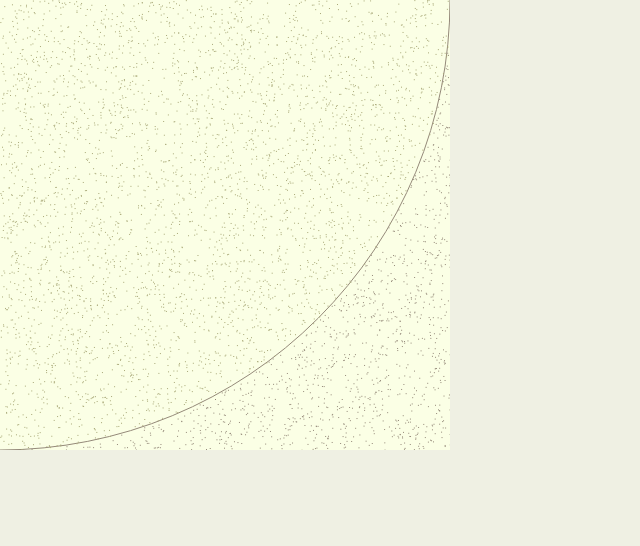
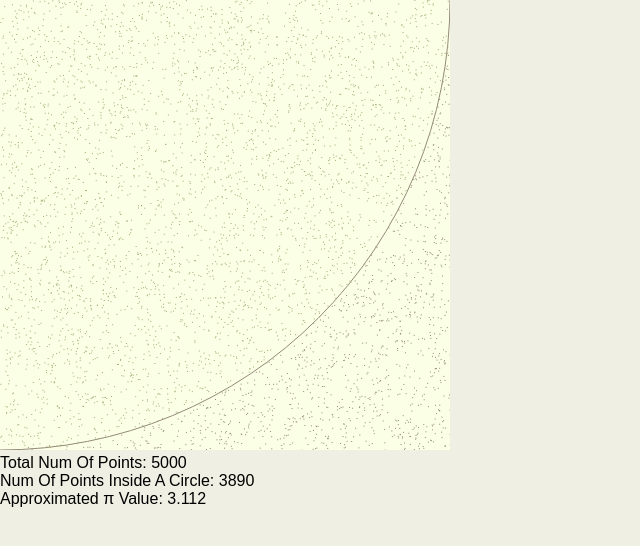
Before and after one commit to evvvvr/Monte-Carlo-Ilustrated, a plain HTML site: page index.html in a window 1280 px wide. Shown: the whole page, without its empty margins (0-640 px from the left). Drawn offline with Linux system fonts and the light colour scheme; animation ran at ten frames a second.

Commit message:
Show estimated Pi value as well as num of points in circle and outside of it

```diff
--- a/index.html
+++ b/index.html
@@ -13,6 +13,17 @@
     <canvas id="myCanvas" width="450" height="450">
         Sorry, your browser doesn't support canvas
     </canvas>
+    <div>
+        <div>
+            Total Num Of Points: <span id="totalPoints"></span>
+        </div>
+        <div>
+            Num Of Points Inside A Circle: <span id="pointsInCircle"></span>
+        </div>
+        <div>
+            Approximated π Value: <span id="piValue"></span>
+        </div>
+    </div>
     <script type="text/javascript" src="program.js"></script>
 </body>
 </html>
--- a/program.js
+++ b/program.js
@@ -63,6 +63,10 @@ var piGenerator = estimatePi();
 function draw() {
     requestAnimationFrame(draw);
 
+    var totalPointsElement    = document.getElementById('totalPoints');
+    var pointsInCircleElement = document.getElementById('pointsInCircle');
+    var piValueElement        = document.getElementById('piValue');
+
     var canvas = document.getElementById(CanvasElementId);
     var cntx   = canvas.getContext('2d');
 
@@ -72,6 +76,10 @@ function draw() {
 
         cntx.fillStyle = item.isInCircle ? Palette.Elm : Palette.Roots;
         cntx.fillRect(x, y, 1, 1);
+
+        totalPointsElement.textContent    = item.totalPoints;
+        pointsInCircleElement.textContent = item.pointsInCircle;
+        piValueElement.textContent        = item.estimatedPi;
     }
 }
 
```
